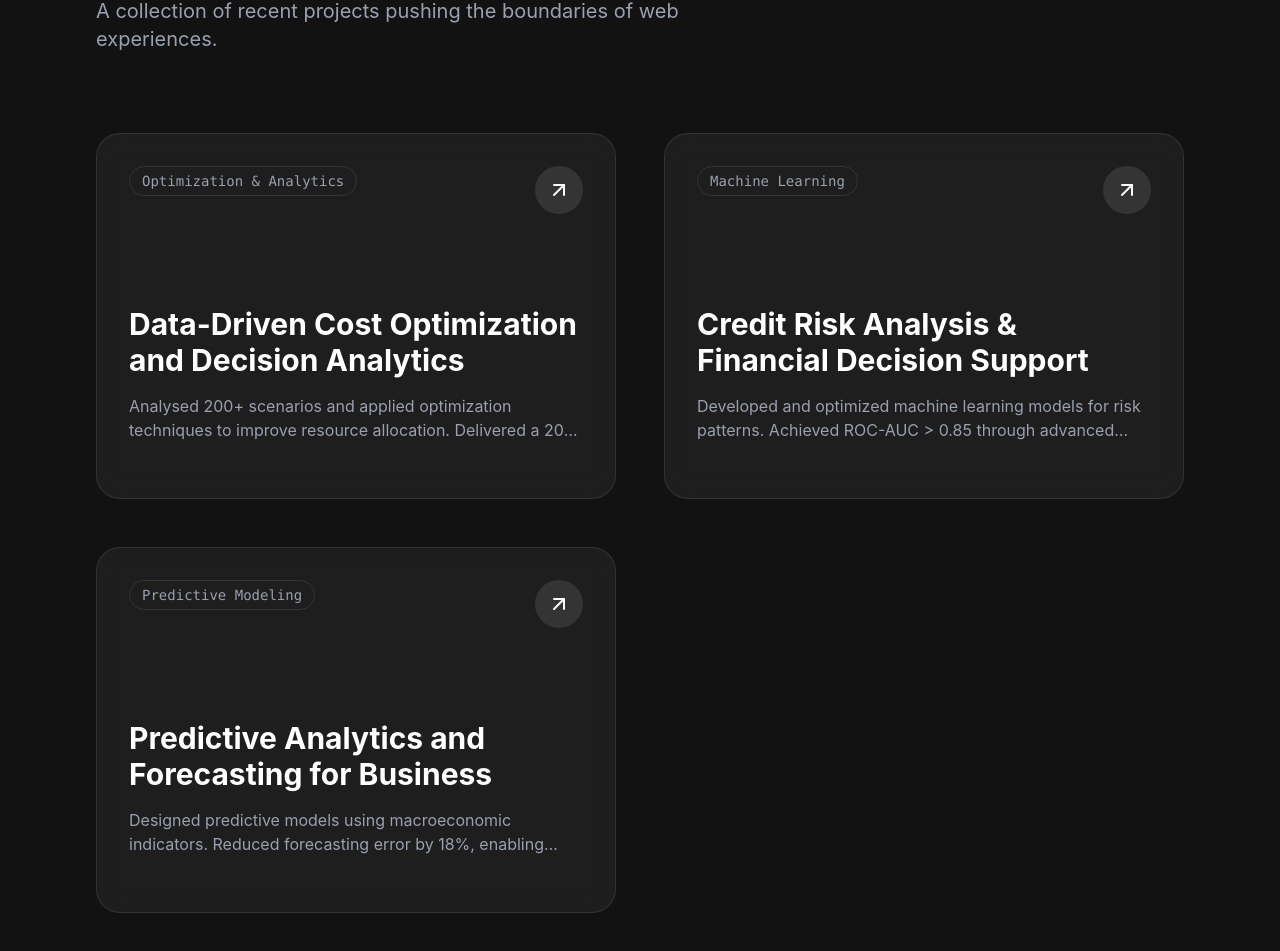
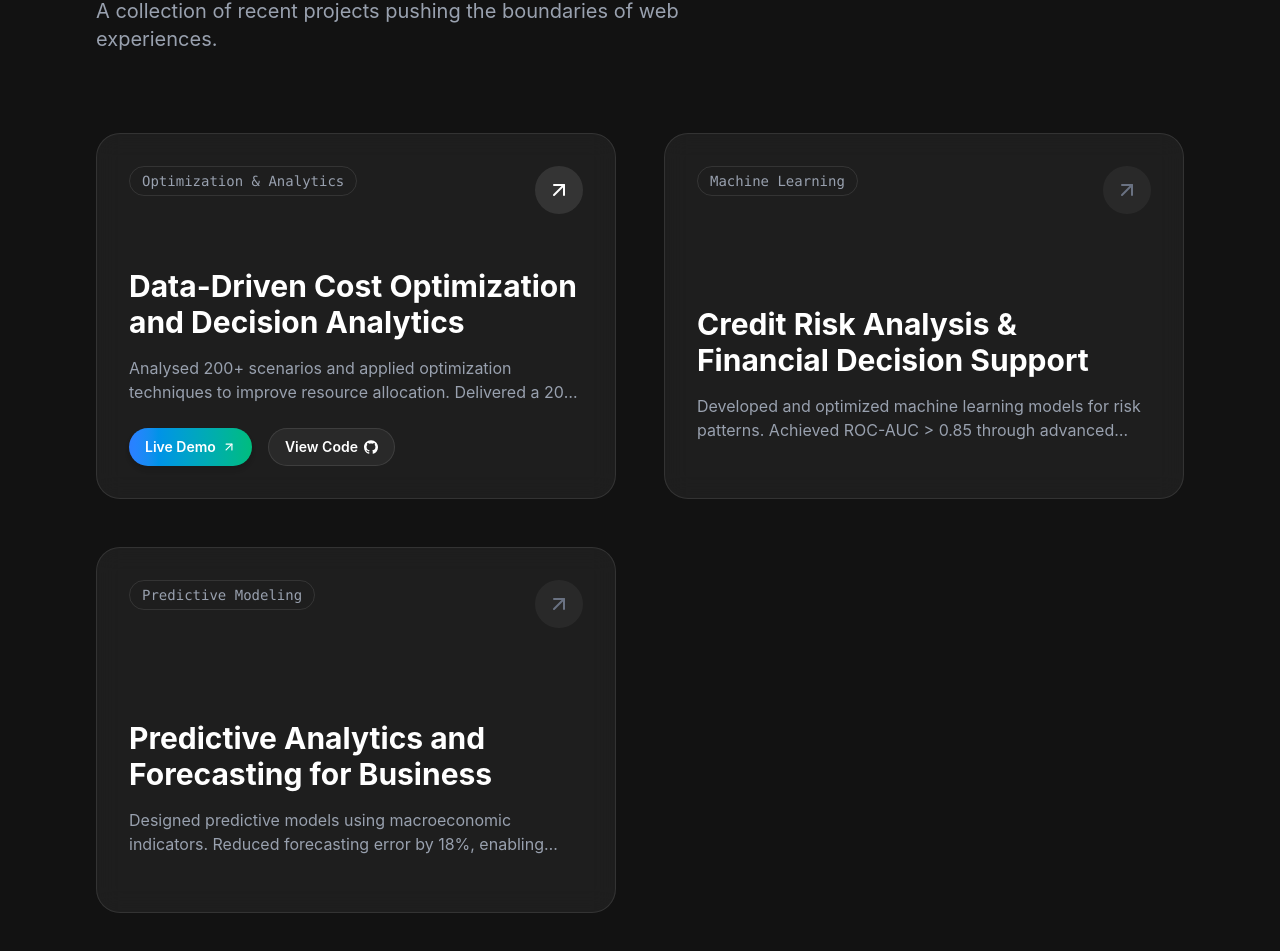
Before and after one commit to Utsav-Thakur/portfolio-web, a Next.js app: page / in a window 1280 px wide. Shown: the part 4971-5922 px from the top of the page. Built offline with nearby package versions, Linux system fonts and the light colour scheme.

Commit message:
Update project card with separate Live Demo and View Code buttons

```diff
--- a/src/components/Projects.tsx
+++ b/src/components/Projects.tsx
@@ -8,19 +8,22 @@ const projects = [
     title: 'Data-Driven Cost Optimization and Decision Analytics',
     category: 'Optimization & Analytics',
     description: 'Analysed 200+ scenarios and applied optimization techniques to improve resource allocation. Delivered a 20% performance improvement through data-driven models using Python.',
-    link: 'https://github.com/Utsav-Thakur/TSP'
+    demoLink: 'https://utsav-thakur-tsp.vercel.app',
+    codeLink: 'https://github.com/Utsav-Thakur/TSP'
   },
   {
     title: 'Credit Risk Analysis & Financial Decision Support',
     category: 'Machine Learning',
     description: 'Developed and optimized machine learning models for risk patterns. Achieved ROC-AUC > 0.85 through advanced feature engineering and model tuning.',
-    link: '#'
+    demoLink: '#',
+    codeLink: '#'
   },
   {
     title: 'Predictive Analytics and Forecasting for Business',
     category: 'Predictive Modeling',
     description: 'Designed predictive models using macroeconomic indicators. Reduced forecasting error by 18%, enabling reliable planning and data-driven decisions.',
-    link: '#'
+    demoLink: '#',
+    codeLink: '#'
   }
 ];
 
@@ -43,16 +46,13 @@ export default function Projects() {
 
         <div className="grid grid-cols-1 md:grid-cols-2 gap-8 lg:gap-12">
           {projects.map((project, idx) => (
-            <motion.a
+            <motion.div
               key={idx}
-              href={project.link}
-              target={project.link !== '#' ? "_blank" : undefined}
-              rel={project.link !== '#' ? "noopener noreferrer" : undefined}
               initial={{ opacity: 0, y: 50 }}
               whileInView={{ opacity: 1, y: 0 }}
               viewport={{ once: true, margin: "-50px" }}
               transition={{ duration: 0.6, delay: idx * 0.1 }}
-              className="group relative block rounded-3xl p-8 overflow-hidden backdrop-blur-md bg-white/5 border border-white/10 hover:border-white/20 transition-all duration-500 hover:shadow-[0_0_40px_rgba(255,255,255,0.05)] cursor-pointer no-underline hover:no-underline"
+              className="group relative block rounded-3xl p-8 overflow-hidden backdrop-blur-md bg-white/5 border border-white/10 hover:border-white/20 transition-all duration-500 hover:shadow-[0_0_40px_rgba(255,255,255,0.05)]"
             >
               {/* Subtle hover glow effect */}
               <div className="absolute inset-0 bg-gradient-to-br from-white/5 to-transparent opacity-0 group-hover:opacity-100 transition-opacity duration-500" />
@@ -62,9 +62,21 @@ export default function Projects() {
                   <span className="text-sm font-mono text-gray-400 border border-white/10 px-3 py-1 rounded-full">
                     {project.category}
                   </span>
-                  <div className="w-12 h-12 rounded-full bg-white/10 flex items-center justify-center group-hover:bg-white group-hover:text-black transition-colors duration-300">
-                    <ArrowUpRight className="w-6 h-6" />
-                  </div>
+
+                  {project.demoLink && project.demoLink !== '#' ? (
+                    <a
+                      href={project.demoLink}
+                      target="_blank"
+                      rel="noopener noreferrer"
+                      className="w-12 h-12 rounded-full bg-white/10 flex items-center justify-center hover:bg-white hover:text-black text-white transition-colors duration-300"
+                    >
+                      <ArrowUpRight className="w-6 h-6" />
+                    </a>
+                  ) : (
+                    <div className="w-12 h-12 rounded-full bg-white/5 flex items-center justify-center text-gray-500">
+                      <ArrowUpRight className="w-6 h-6" />
+                    </div>
+                  )}
                 </div>
 
                 <div>
@@ -74,9 +86,37 @@ export default function Projects() {
                   <p className="text-gray-400 mb-6 line-clamp-2">
                     {project.description}
                   </p>
+
+                  {/* Action Buttons */}
+                  <div className="flex gap-4 mt-6 relative z-20">
+                    {project.demoLink && project.demoLink !== '#' && (
+                      <a
+                        href={project.demoLink}
+                        target="_blank"
+                        rel="noopener noreferrer"
+                        className="inline-flex items-center gap-1.5 px-4 py-2 bg-gradient-to-r from-blue-500 to-emerald-500 hover:from-blue-600 hover:to-emerald-600 text-white rounded-full text-sm font-semibold transition-all hover:scale-105 shadow-md"
+                      >
+                        Live Demo
+                        <ArrowUpRight className="w-3.5 h-3.5" />
+                      </a>
+                    )}
+                    {project.codeLink && project.codeLink !== '#' && (
+                      <a
+                        href={project.codeLink}
+                        target="_blank"
+                        rel="noopener noreferrer"
+                        className="inline-flex items-center gap-1.5 px-4 py-2 bg-white/5 border border-white/10 hover:bg-white/10 text-white rounded-full text-sm font-semibold transition-all hover:scale-105"
+                      >
+                        View Code
+                        <svg className="w-3.5 h-3.5 fill-current" viewBox="0 0 24 24" xmlns="http://www.w3.org/2000/svg">
+                          <path d="M12 .297c-6.63 0-12 5.373-12 12 0 5.303 3.438 9.8 8.205 11.385.6.113.82-.258.82-.577 0-.285-.01-1.04-.015-2.04-3.338.724-4.042-1.61-4.042-1.61C4.422 18.07 3.633 17.7 3.633 17.7c-1.087-.744.084-.729.084-.729 1.205.084 1.838 1.236 1.838 1.236 1.07 1.835 2.809 1.305 3.495.998.108-.776.417-1.305.76-1.605-2.665-.3-5.466-1.332-5.466-5.93 0-1.31.465-2.38 1.235-3.22-.135-.303-.54-1.523.105-3.176 0 0 1.005-.322 3.3 1.23.96-.267 1.98-.399 3-.405 1.02.006 2.04.138 3 .405 2.28-1.552 3.285-1.23 3.285-1.23.645 1.653.24 2.873.12 3.176.765.84 1.23 1.91 1.23 3.22 0 4.61-2.805 5.625-5.475 5.92.42.36.81 1.096.81 2.22 0 1.606-.015 2.896-.015 3.286 0 .315.21.69.825.57C20.565 22.092 24 17.592 24 12.297c0-6.627-5.373-12-12-12"/>
+                        </svg>
+                      </a>
+                    )}
+                  </div>
                 </div>
               </div>
-            </motion.a>
+            </motion.div>
           ))}
         </div>
       </div>
```
